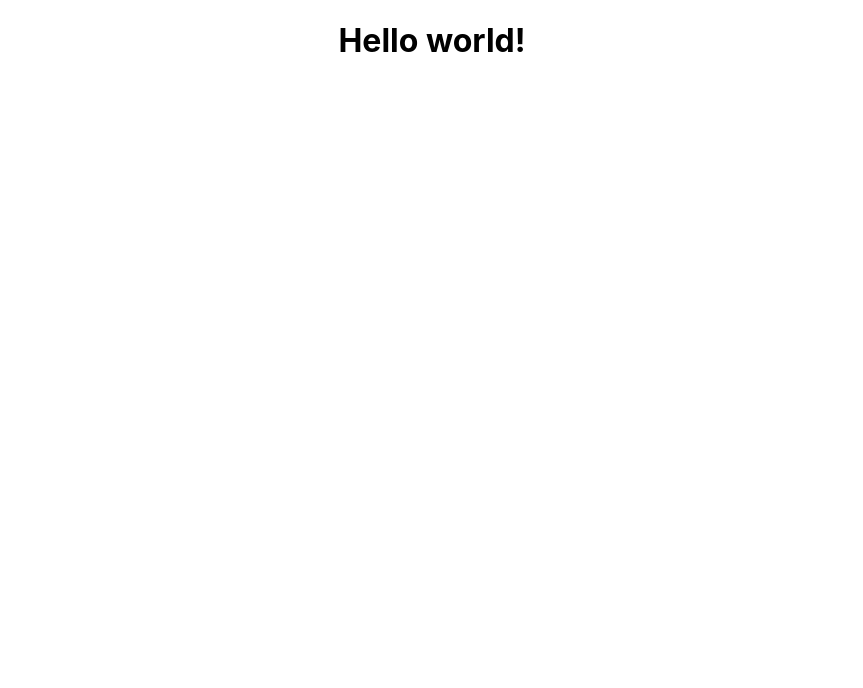
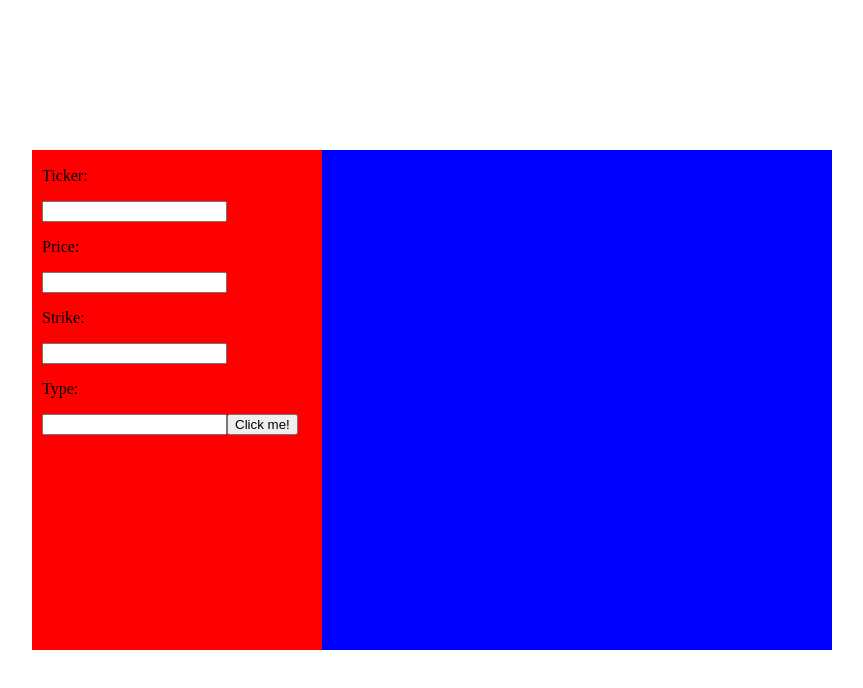
Before and after one commit to dvnmn/options-profit-calculator, a React (Create React App) app: page / in a window 1280 px wide. Shown: the top 688 px of the page, without its empty margins (208-1071 px from the left). Built offline with nearby package versions, Linux system fonts and the light colour scheme.

Commit message:
Set up initial environment

```diff
--- a/src/App.css
+++ b/src/App.css
@@ -1,38 +1,2 @@
 .App {
-  text-align: center;
 }
-
-.App-logo {
-  height: 40vmin;
-  pointer-events: none;
-}
-
-@media (prefers-reduced-motion: no-preference) {
-  .App-logo {
-    animation: App-logo-spin infinite 20s linear;
-  }
-}
-
-.App-header {
-  background-color: #282c34;
-  min-height: 100vh;
-  display: flex;
-  flex-direction: column;
-  align-items: center;
-  justify-content: center;
-  font-size: calc(10px + 2vmin);
-  color: white;
-}
-
-.App-link {
-  color: #61dafb;
-}
-
-@keyframes App-logo-spin {
-  from {
-    transform: rotate(0deg);
-  }
-  to {
-    transform: rotate(360deg);
-  }
-}
--- a/src/App.js
+++ b/src/App.js
@@ -1,9 +1,11 @@
-import './App.css';
+import React, { useState } from "react";
+import "./App.css"
+import Calculator from "./components/Calculator";
 
 function App() {
   return (
     <div className="App">
-      <h1>Hello world!</h1>
+      <Calculator />
     </div>
   );
 }
--- /dev/null
+++ b/src/components/Calculator.css
@@ -0,0 +1,38 @@
+.Calculator {
+    height: 500px;
+    width: 800px;
+
+    background-color: hsl(170, 16%, 85%);
+
+    display: inline-block;
+
+    margin: 0;
+    padding-top: 0px;
+
+    position: absolute;
+    top: 50%;
+    left: 50%;
+    -ms-transform: translate(-50%, -50%);
+    transform: translate(-50%, -50%);
+
+    overflow: hidden;
+}
+
+.Input {
+    width: 35%;
+    height: 100%;
+
+    margin: 0;
+    padding-top: 1px;
+    padding-left: 10px;
+
+    background-color: red;
+
+    float: left;
+}
+
+.Output {
+    height: 100%;
+    margin-left: 35%;
+    background-color: blue;
+}
--- /dev/null
+++ b/src/components/Calculator.js
@@ -0,0 +1,39 @@
+import React, { useState } from "react";
+import "./Calculator.css";
+
+function Output(props) {
+    return (
+        <div class="Output"></div>
+    );
+}
+
+function Input(props) {
+    return (
+        <div class="Input">
+            <p>Ticker: </p>
+            <input type="text"></input>
+            <p>Price: </p>
+            <input type="text"></input>
+            <p>Strike: </p>
+            <input type="text"></input>
+            <p>Type: </p>
+            <input type="text"></input>
+
+            <button>
+                Click me!
+            </button>
+        </div>
+    );
+}
+
+
+function Calculator() {
+    return (
+      <div className="Calculator">
+          <Input />
+          <Output />
+      </div>
+    );
+}
+
+export default Calculator;
--- a/src/index.css
+++ /dev/null
@@ -1,13 +0,0 @@
-body {
-  margin: 0;
-  font-family: -apple-system, BlinkMacSystemFont, 'Segoe UI', 'Roboto', 'Oxygen',
-    'Ubuntu', 'Cantarell', 'Fira Sans', 'Droid Sans', 'Helvetica Neue',
-    sans-serif;
-  -webkit-font-smoothing: antialiased;
-  -moz-osx-font-smoothing: grayscale;
-}
-
-code {
-  font-family: source-code-pro, Menlo, Monaco, Consolas, 'Courier New',
-    monospace;
-}
--- a/src/index.js
+++ b/src/index.js
@@ -1,6 +1,5 @@
 import React from 'react';
 import ReactDOM from 'react-dom';
-import './index.css';
 import App from './App';
 
 ReactDOM.render(
```
Also changed, not shown: src/logo.svg (deleted), 1 other file (tests, documents, lock files or other folders).
